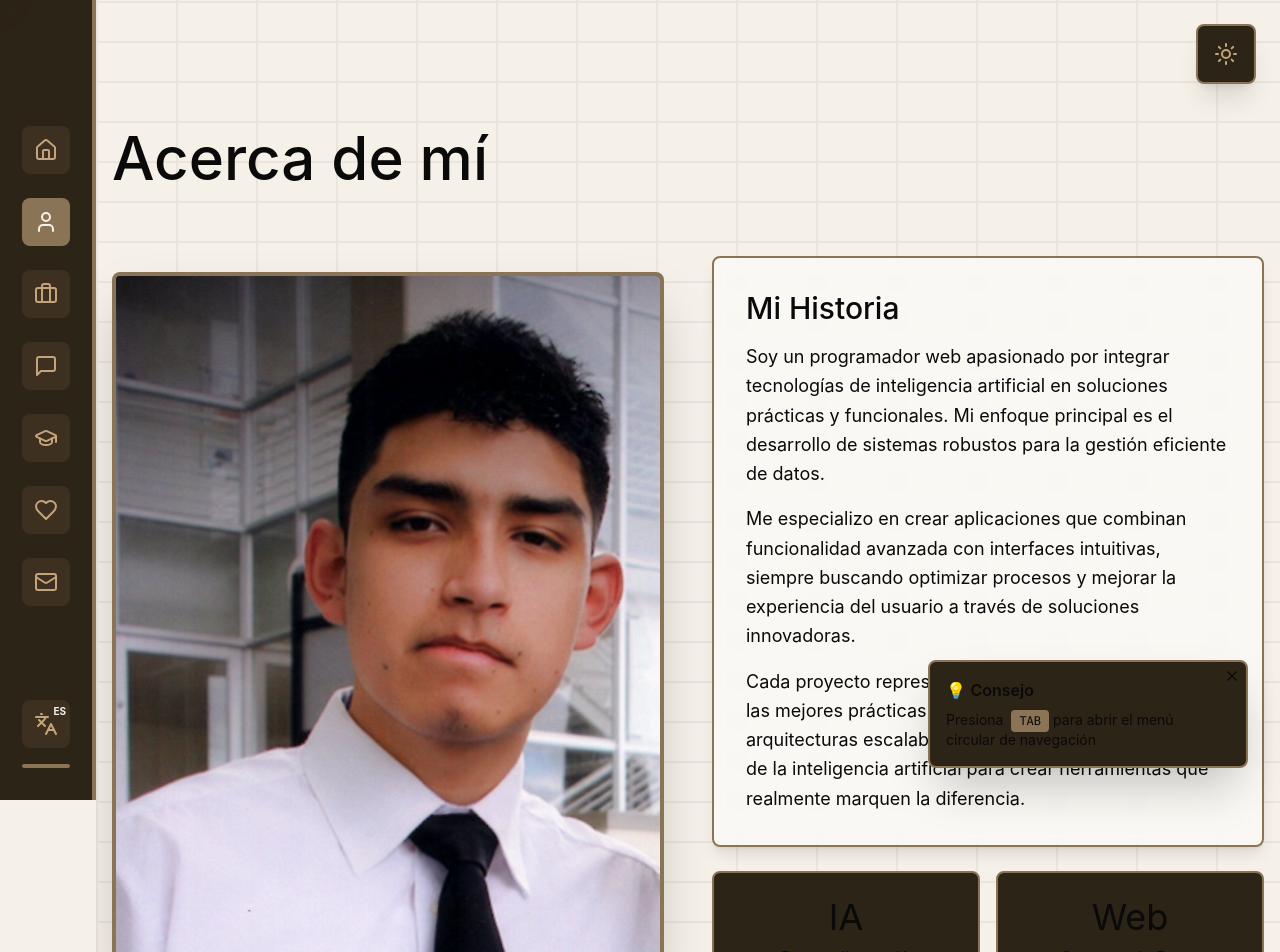
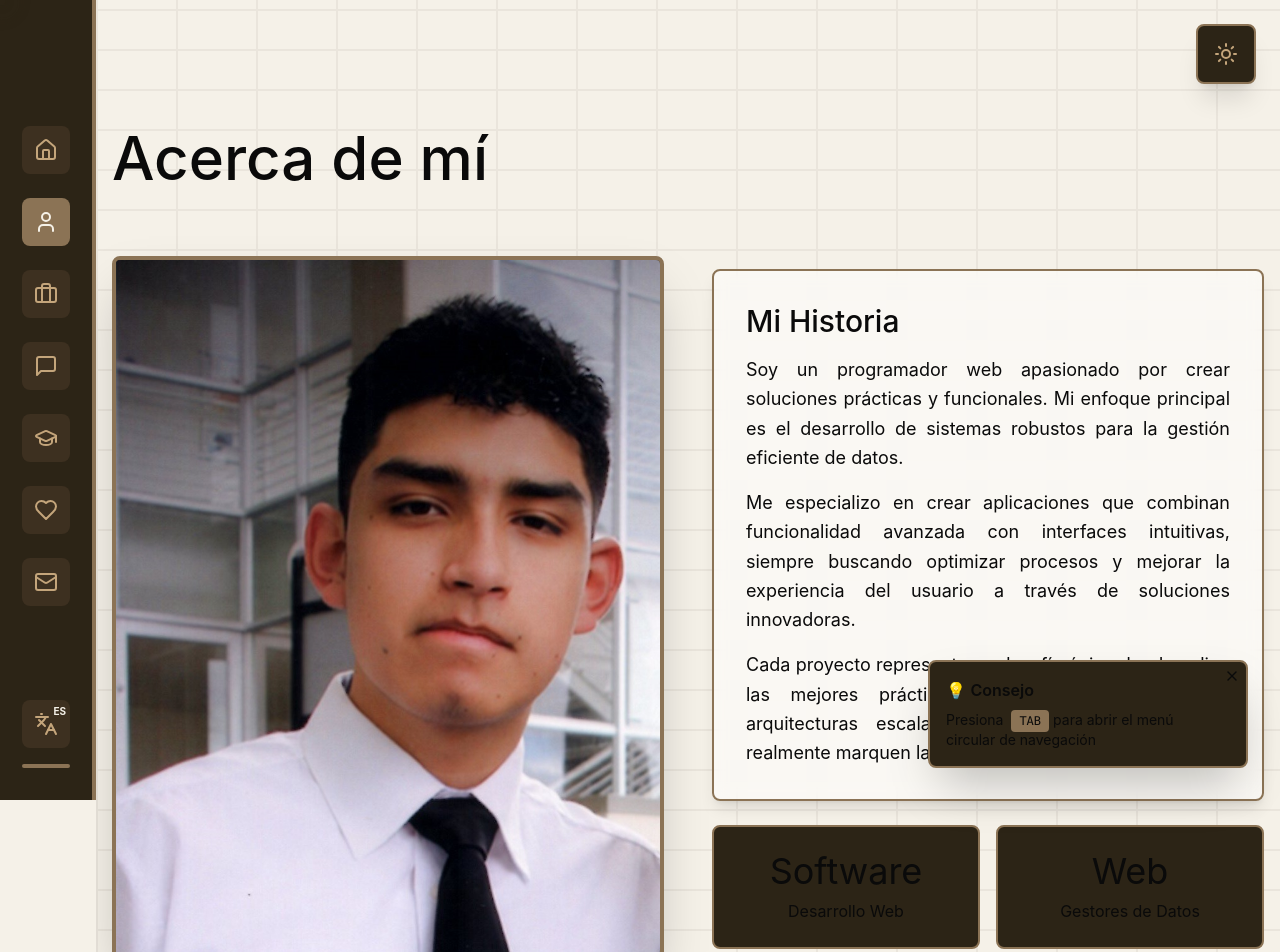
Before and after one commit to davidluna301/Portafolio, a React (Vite) app: page /about in a window 1280 px wide. Shown: the top 952 px of the page. Built offline with nearby package versions, Linux system fonts and the light colour scheme.

Commit message:
ajustar textos

```diff
--- a/src/app/components/Footer.tsx
+++ b/src/app/components/Footer.tsx
@@ -17,7 +17,7 @@ export function Footer() {
           <div className="text-center md:text-left">
             <h3 className="text-portfolio-accent text-lg mb-2">David Alejandro Luna Martinez</h3>
             <p className="text-portfolio-soft-on-dark text-sm">
-              {t("Programador Web con IA | Gestión de Datos", "AI Web Developer | Data Management")}
+              {t("Programador Web | Gestión de Datos", "Web Developer | Data Management")}
             </p>
           </div>
 
--- a/src/app/pages/About.tsx
+++ b/src/app/pages/About.tsx
@@ -70,22 +70,22 @@ export function About() {
                 <h3 className="text-2xl md:text-3xl text-portfolio-strong mb-4">
                   {t("Mi Historia", "My Story")}
                 </h3>
-                <p className="text-portfolio-soft text-base md:text-lg leading-relaxed mb-4">
+                <p className="text-portfolio-soft text-base md:text-lg leading-relaxed mb-4 text-justify">
                   {t(
-                    "Soy un programador web apasionado por integrar tecnologías de inteligencia artificial en soluciones prácticas y funcionales. Mi enfoque principal es el desarrollo de sistemas robustos para la gestión eficiente de datos.",
-                    "I am a web developer passionate about integrating artificial intelligence technologies into practical and functional solutions. My main focus is developing robust systems for efficient data management."
+                    "Soy un programador web apasionado por crear soluciones prácticas y funcionales. Mi enfoque principal es el desarrollo de sistemas robustos para la gestión eficiente de datos.",
+                    "I am a web developer passionate about creating practical and functional solutions. My main focus is developing robust systems for efficient data management."
                   )}
                 </p>
-                <p className="text-portfolio-soft text-base md:text-lg leading-relaxed mb-4">
+                <p className="text-portfolio-soft text-base md:text-lg leading-relaxed mb-4 text-justify">
                   {t(
                     "Me especializo en crear aplicaciones que combinan funcionalidad avanzada con interfaces intuitivas, siempre buscando optimizar procesos y mejorar la experiencia del usuario a través de soluciones innovadoras.",
                     "I specialize in creating applications that combine advanced functionality with intuitive interfaces, always seeking to optimize processes and improve user experience through innovative solutions."
                   )}
                 </p>
-                <p className="text-portfolio-soft text-base md:text-lg leading-relaxed">
+                <p className="text-portfolio-soft text-base md:text-lg leading-relaxed text-justify">
                   {t(
-                    "Cada proyecto representa un desafío único donde aplico las mejores prácticas de desarrollo, implemento arquitecturas escalables y aprovecho las capacidades de la inteligencia artificial para crear herramientas que realmente marquen la diferencia.",
-                    "Each project represents a unique challenge where I apply best development practices, implement scalable architectures, and leverage artificial intelligence capabilities to create tools that truly make a difference."
+                    "Cada proyecto representa un desafío único donde aplico las mejores prácticas de desarrollo, implemento arquitecturas escalables y creo herramientas que realmente marquen la diferencia.",
+                    "Each project represents a unique challenge where I apply best development practices, implement scalable architectures, and build tools that truly make a difference."
                   )}
                 </p>
               </div>
@@ -93,9 +93,9 @@ export function About() {
               {/* Habilidades destacadas */}
               <div className="grid grid-cols-2 gap-4">
                 <div className="bg-[#2C2416] p-6 rounded-lg border-2 border-[#8B7355] text-center">
-                  <div className="text-3xl md:text-4xl text-portfolio-accent mb-2">{t("IA", "AI")}</div>
+                  <div className="text-3xl md:text-4xl text-portfolio-accent mb-2">{t("Software", "Software")}</div>
                   <div className="text-portfolio-soft-on-dark text-sm md:text-base">
-                    {t("Desarrollo con IA", "AI Development")}
+                    {t("Desarrollo Web", "Web Development")}
                   </div>
                 </div>
                 <div className="bg-[#2C2416] p-6 rounded-lg border-2 border-[#8B7355] text-center">
--- a/src/app/pages/Contact.tsx
+++ b/src/app/pages/Contact.tsx
@@ -19,7 +19,7 @@ export function Contact() {
               {t("Contacto", "Contact")}
             </h2>
             <div className="w-20 h-1 bg-primary mx-auto md:mx-0 mb-4" />
-            <p className="text-muted-foreground text-lg max-w-2xl">
+            <p className="text-muted-foreground text-lg max-w-2xl text-justify">
               {t(
                 "¿Tienes un proyecto en mente? No dudes en contactarme.",
                 "Have a project in mind? Don't hesitate to contact me."
--- a/src/app/pages/Experience.tsx
+++ b/src/app/pages/Experience.tsx
@@ -35,12 +35,12 @@ export function Experience() {
       items: ["React", "Next.js", "TypeScript", "JavaScript", "HTML/CSS", "Tailwind CSS"]
     },
     {
-      category: t("Inteligencia Artificial", "Artificial Intelligence"),
+      category: t("Arquitectura y Datos", "Architecture and Data"),
       items: [
-        t("Integración de IA", "AI Integration"),
+        t("Integración de Sistemas", "Systems Integration"),
         t("Procesamiento de Datos", "Data Processing"),
-        "Machine Learning",
-        t("APIs de IA", "AI APIs")
+        t("Optimización de Procesos", "Process Optimization"),
+        "REST APIs"
       ]
     },
     {
@@ -71,7 +71,7 @@ export function Experience() {
               {t("Experiencia", "Experience")}
             </h2>
             <div className="w-20 h-1 bg-primary mx-auto md:mx-0 mb-4" />
-            <p className="text-muted-foreground text-lg max-w-2xl">
+            <p className="text-muted-foreground text-lg max-w-2xl text-justify">
               {t("Mi formación académica y habilidades técnicas.", "My academic background and technical skills.")}
             </p>
           </div>
@@ -104,7 +104,7 @@ export function Experience() {
                     </div>
 
                     <p className="text-portfolio-accent mb-3">{edu.institution}</p>
-                    <p className="text-portfolio-soft leading-relaxed">
+                    <p className="text-portfolio-soft leading-relaxed text-justify">
                       {edu.description}
                     </p>
                   </motion.div>
--- a/src/app/pages/Home.tsx
+++ b/src/app/pages/Home.tsx
@@ -92,14 +92,14 @@ export function Home() {
             transition={{ delay: 0.6, duration: 0.6 }}
             className="text-xl md:text-2xl lg:text-3xl text-primary mb-4 max-w-3xl mx-auto"
           >
-            {t("Programador Web con IA", "AI Web Developer")}
+            {t("Programador Web", "Web Developer")}
           </motion.p>
 
           <motion.p
             initial={{ opacity: 0, y: 20 }}
             animate={{ opacity: 1, y: 0 }}
             transition={{ delay: 0.8, duration: 0.6 }}
-            className="text-base md:text-lg text-muted-foreground mb-12 max-w-2xl mx-auto"
+            className="text-base md:text-lg text-muted-foreground mb-12 max-w-2xl mx-auto text-justify"
           >
             {t(
               "Enfocado en el desarrollo de funcionalidades y gestores de datos con diseño minimalista inspirado en la estética japonesa",
--- a/src/app/pages/PersonalLife.tsx
+++ b/src/app/pages/PersonalLife.tsx
@@ -54,7 +54,7 @@ export function PersonalLife() {
               {t("Conóceme Mejor", "Get to Know Me")}
             </h2>
             <div className="w-20 h-1 bg-primary mx-auto md:mx-0 mb-4" />
-            <p className="text-muted-foreground text-lg max-w-2xl">
+            <p className="text-muted-foreground text-lg max-w-2xl text-justify">
               {t(
                 "Más allá del código, estas son las pasiones que dan forma a mi vida y personalidad.",
                 "Beyond code, these are the passions that shape my life and personality."
@@ -75,7 +75,7 @@ export function PersonalLife() {
                 {t("Un vistazo a mi mundo personal", "A glimpse into my personal world")}
               </h3>
             </div>
-            <p className="text-portfolio-soft text-lg leading-relaxed">
+            <p className="text-portfolio-soft text-lg leading-relaxed text-justify">
               {t(
                 "Soy una persona que encuentra equilibrio entre el mundo digital y las experiencias reales. Me apasiona explorar historias a través del anime, mantenerme activo con el voleibol, y disfrutar de momentos estratégicos y divertidos con juegos de mesa. Cada una de estas pasiones me ha enseñado lecciones valiosas que aplico tanto en mi vida personal como en mi carrera profesional.",
                 "I'm a person who finds balance between the digital world and real experiences. I'm passionate about exploring stories through anime, staying active with volleyball, and enjoying strategic and fun moments with board games. Each of these passions has taught me valuable lessons that I apply both in my personal life and in my professional career."
@@ -111,7 +111,7 @@ export function PersonalLife() {
                       <h4 className="text-2xl md:text-3xl text-portfolio-strong mb-3">
                         {interest.title}
                       </h4>
-                      <p className="text-portfolio-soft mb-4 leading-relaxed">
+                      <p className="text-portfolio-soft mb-4 leading-relaxed text-justify">
                         {interest.description}
                       </p>
 
--- a/src/app/pages/Projects.tsx
+++ b/src/app/pages/Projects.tsx
@@ -63,7 +63,7 @@ export function Projects() {
               {t("Mis Proyectos", "My Projects")}
             </h2>
             <div className="w-20 h-1 bg-primary mx-auto md:mx-0 mb-4" />
-            <p className="text-muted-foreground text-lg max-w-2xl">
+            <p className="text-muted-foreground text-lg max-w-2xl text-justify">
               {t(
                 "Una selección de proyectos que demuestran mi experiencia y habilidades en desarrollo web.",
                 "A selection of projects that demonstrate my experience and skills in web development."
@@ -96,7 +96,7 @@ export function Projects() {
                   <h3 className="text-2xl text-portfolio-strong mb-3">
                     {project.title}
                   </h3>
-                  <p className="text-portfolio-soft mb-4 leading-relaxed">
+                  <p className="text-portfolio-soft mb-4 leading-relaxed text-justify">
                     {project.description}
                   </p>
 
--- a/src/app/pages/Testimonials.tsx
+++ b/src/app/pages/Testimonials.tsx
@@ -104,7 +104,7 @@ export function Testimonials() {
               {t("Testimonios", "Testimonials")}
             </h2>
             <div className="w-20 h-1 bg-primary mx-auto mb-4" />
-            <p className="text-muted-foreground text-lg max-w-2xl mx-auto">
+            <p className="text-muted-foreground text-lg max-w-2xl mx-auto text-justify">
               {t(
                 "Lo que dicen mis clientes sobre mi trabajo y dedicación.",
                 "What my clients say about my work and dedication."
@@ -139,7 +139,7 @@ export function Testimonials() {
 
                             {/* Testimonio */}
                             <blockquote className="text-center mb-10">
-                              <p className="text-xl md:text-2xl lg:text-3xl text-portfolio-strong leading-relaxed mb-8 italic">
+                              <p className="text-xl md:text-2xl lg:text-3xl text-portfolio-strong leading-relaxed mb-8 italic text-justify">
                                 "{testimonial.text}"
                               </p>
                             </blockquote>
```
